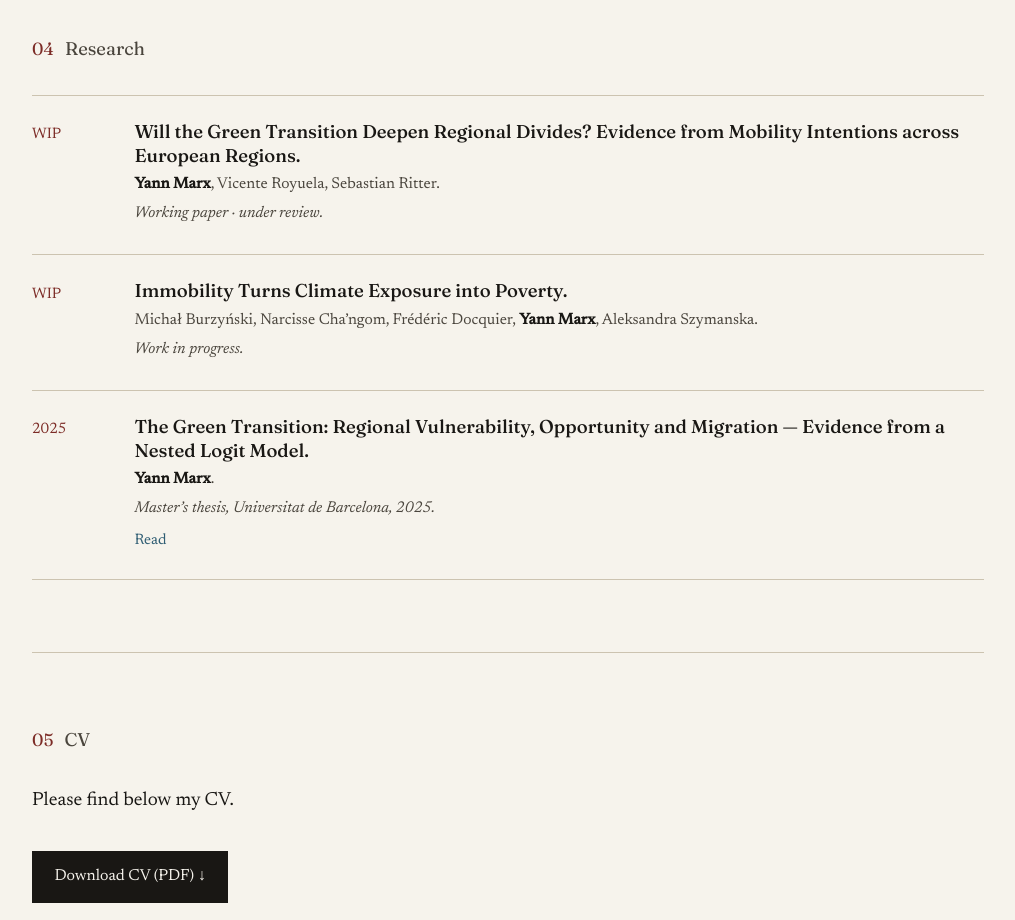
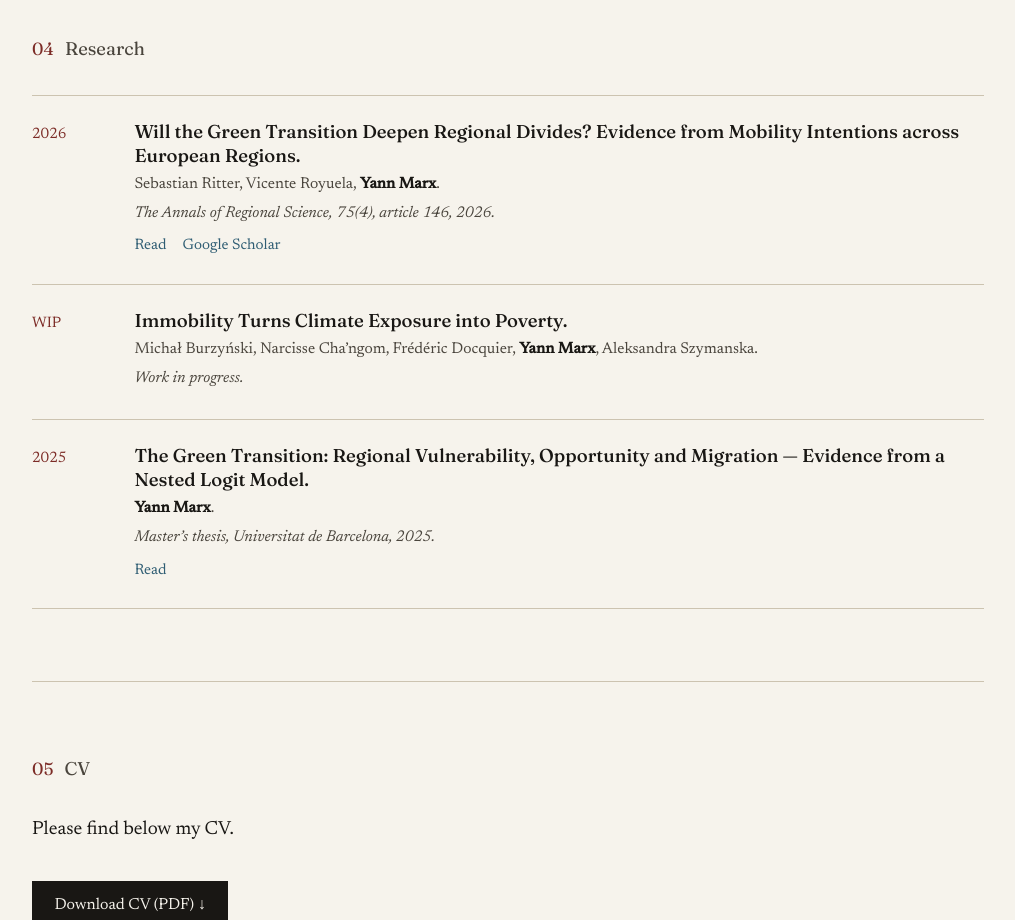
Before and after one commit to yannm05/yannm05.github.io, a plain HTML site: page index.html in a window 1280 px wide. Shown: the part 3240-4160 px from the top of the page, without its empty margins (132-1147 px from the left). Drawn offline with Linux system fonts and the light colour scheme.

Commit message:
Revise publication entry for accuracy
Updated publication details with correct year and authors.

```diff
--- a/index.html
+++ b/index.html
@@ -151,16 +151,20 @@
       </ol>
     </section>
 
-    <!-- PUBLICATIONS -->
+        <!-- PUBLICATIONS -->
     <section id="publications" class="block">
       <div class="block-label"><span>04</span> Research</div>
       <ol class="pub-list">
         <li class="pub">
-          <span class="pub-year">WIP</span>
+          <span class="pub-year">2026</span>
           <div class="pub-body">
             <p class="pub-title">Will the Green Transition Deepen Regional Divides? Evidence from Mobility Intentions across European Regions.</p>
-            <p class="pub-authors"><strong>Yann Marx</strong>, Vicente Royuela, Sebastian Ritter.</p>
-            <p class="pub-venue">Working paper &middot; under review.</p>
+            <p class="pub-authors">Sebastian Ritter, Vicente Royuela, <strong>Yann Marx</strong>.</p>
+            <p class="pub-venue"><em>The Annals of Regional Science</em>, 75(4), article 146, 2026.</p>
+            <div class="pub-links">
+              <a href="https://doi.org/10.1007/XXXXX" target="_blank" rel="noopener">Read</a>
+              <a href="https://scholar.google.com/citations?view_op=view_citation&amp;hl=en&amp;user=q0lCUNcAAAAJ&amp;citation_for_view=q0lCUNcAAAAJ:9yKSN-GCB0IC" target="_blank" rel="noopener">Google Scholar</a>
+            </div>
           </div>
         </li>
         <li class="pub">
```
